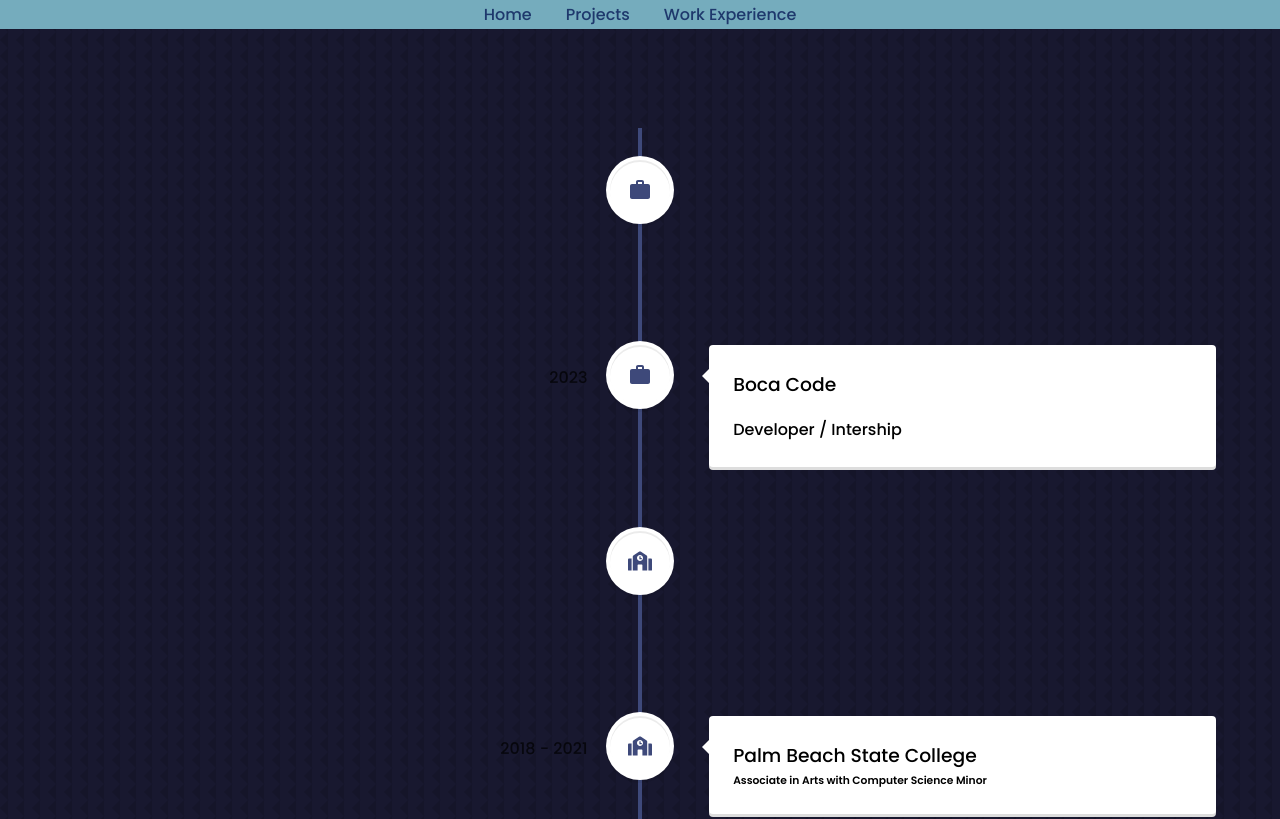
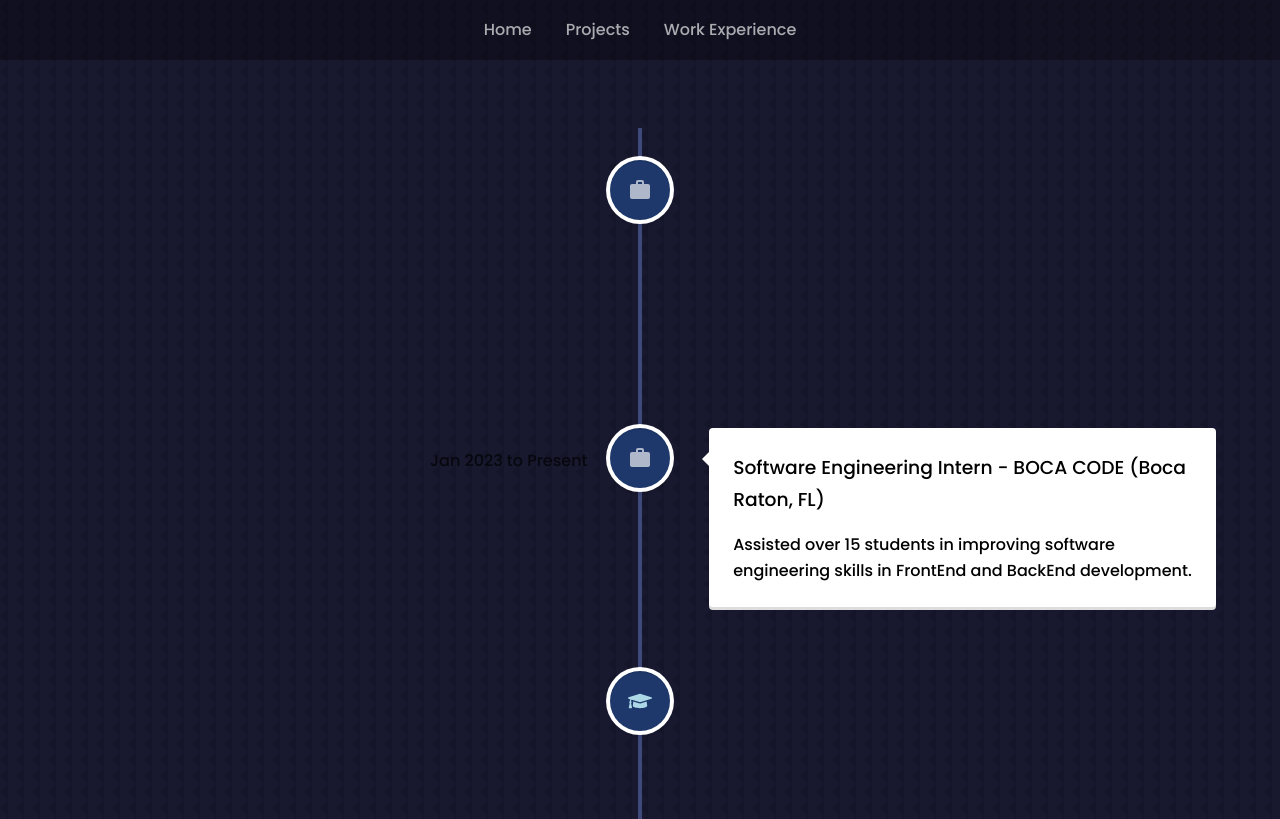
Before and after one commit to rensilva5/My-Portflio-Website, a React (Create React App) app: page /workExperience in a window 1280 px wide. Shown: the top 819 px of the page. Built offline with nearby package versions, Linux system fonts and the light colour scheme.

Commit message:
WorkExperience iupdated

```diff
--- a/src/components/common/navbarCommon/navbarCommon.css
+++ b/src/components/common/navbarCommon/navbarCommon.css
@@ -1,12 +1,5 @@
-/* .navbarCommon { */
-    /* width: 100%; */
-    /* height: 100%; */
-    /* bottom: 2rem; */
-    /* position: sticky; */
-    /* position: fixed; */
 
-    /* box-shadow: 4px 4px 3px 5px #313a47; */
-/* } */
+/* box-shadow: 4px 4px 3px 5px #313a47; */
 
 /* .sticky {
     position: fixed;
@@ -22,7 +15,8 @@
     flex-direction: row;
     flex-wrap: wrap;
     gap: 2rem;
-    background-color: hsl(194, 35%, 60%);;
+    /* background-color: hsl(194, 35%, 60%);; */
+    background: rgba(0, 0, 0, 0.3);
     width: 100%;
     align-items: center;
     justify-content: center;
@@ -33,10 +27,12 @@
 }
 
 .navbarCommon a {
-    /* color: white; */
-    color: #1e386c;
+    /* color: #1e386c; */
+    color: var(--color-light);
     text-decoration: none;
     margin: 1px;
+    padding-bottom: 1.2%;
+    padding-top: 1.2%;
     /* font-size: 16px; */
     font-weight: 500;
 }
--- a/src/components/portfolio/Portfolio.jsx
+++ b/src/components/portfolio/Portfolio.jsx
@@ -94,7 +94,7 @@
                     Github
                   </a>
                   <a href={demo} className="btn btn-primary" target="_blank" rel="noopener noreferrer" aria-label={`View ${title} live demo`}>
-                    Live Demo
+                    Demo
                   </a>
                 </div>
               </article>
--- a/src/index.css
+++ b/src/index.css
@@ -1,5 +1,21 @@
+/* Import font */
 @import url('https://fonts.googleapis.com/css2?family=Poppins:wght@300;400;500;600&display=swap');
 
+/* Define variables */
+:root {
+  --color-bg: #18182f;
+  --color-bg-variant: #1e386c;
+  --color-primary: hsl(194, 35%, 60%);
+  --color-primary-variant: rgba(77, 181, 255, 0.396);
+  --color-white: #fff;
+  --color-light: rgba(255, 255, 255, 0.648);
+  --transition: all 400ms ease;
+  --container-width-lg: 75%;
+  --container-width-md: 86%;
+  --container-width-sm: 90%;
+}
+
+/* Global styles */
 * {
   margin: 0;
   padding: 0;
@@ -8,21 +24,6 @@
   box-sizing: border-box;
   list-style: none;
   text-decoration: none;
-}
-
-:root {
-    --color-bg: #18182f;
-    --color-bg-variant: #1e386c;
-    --color-primary: hsl(194, 35%, 60%);
-    --color-primary-variant: rgba(77, 181, 255, 0.396);
-    --color-white: #fff;
-    --color-light: rgba(255, 255, 255, 0.648);
-
-    --transition: all 400ms ease;
-
-    --container-width-lg: 75%;
-    --container-width-md: 86%;
-    --container-width-sm: 90%;
 }
 
 html {
@@ -35,18 +36,15 @@
 
 body {
   font-family: 'Poppins', sans-serif;
-    background: var(--color-bg);
+  background: var(--color-bg) url(../src/assets/bg-texture.png);
   color: var(--color-white);
   line-height: 1.7;
-    background-image: url(../src/assets/bg-texture.png);
 }
 
 /* General Styles */
-
 .container {
   width: var(--container-width-lg);
   margin: 0 auto;
-    /* z-index: -1; */
 }
 
 h1, h2, h3, h4, h5 {
@@ -59,10 +57,10 @@
 
 section {
   margin-top: 8rem;
-    /* z-index: -1; */
 }
 
-section > h2, section > h5 {
+section > h2,
+section > h5 {
   text-align: center;
   color: var(--color-light);
 }
@@ -86,14 +84,17 @@
 }
 
 .btn {
-    width: max-content;
   display: inline-block;
-    color: var(--color-primary);
   padding: 0.75rem 1.2rem;
   border-radius: 0.4rem;
   cursor: pointer;
+  transition: var(--transition);
+}
+
+.btn-primary {
+  background: var(--color-primary);
+  color: var(--color-bg);
   border: 1px solid var(--color-primary);
-    transition: var(--transition);
 }
 
 .btn:hover {
@@ -102,37 +103,163 @@
   border-color: transparent;
 }
 
-.btn-primary {
-    background: var(--color-primary);
-    color: var(--color-bg);
-}
-
 img {
   display: block;
   width: 100%;
   object-fit: cover;
 }
 
-/* Media queries (Medium devices such as tablets) */
-
+/* Media queries */
 @media screen and (max-width: 1024px) {
   .container {
     width: var(--container-width-md);
   }
-
   section {
     margin-top: 6rem;
   }
 }
 
-/* Small queries (small devices such as phones) */
-
 @media screen and (max-width: 600px) {
   .container {
     width: var(--container-width-sm);
   }
-
-    section > h2{
+  section > h2 {
     margin-bottom: 2rem;
   }
 }
+
+/* Second stytling option */
+
+/* Import font */
+/* @import url('https://fonts.googleapis.com/css2?family=Poppins:wght@300;400;500;600&display=swap'); */
+
+/* Define variables */
+/* :root {
+--color-bg: #2e2e2e;
+--color-bg-variant: #1c1c1c;
+--color-primary: #4a90e2;
+--color-primary-variant: rgba(74, 144, 226, 0.2);
+--color-white: #ffffff;
+--color-light: rgba(255, 255, 255, 0.8);
+--transition: all 0.4s ease;
+--container-width-lg: 75%;
+--container-width-md: 86%;
+--container-width-sm: 90%;
+} */
+
+/* Global styles */
+
+/* * {
+margin: 0;
+padding: 0;
+box-sizing: border-box;
+}
+html {
+scroll-behavior: smooth;
+}
+
+::-webkit-scrollbar {
+display: none;
+}
+
+body {
+font-family: 'Poppins', sans-serif;
+background: var(--color-bg);
+color: var(--color-white);
+line-height: 1.7;
+} */
+
+/* General Styles */
+/* .container {
+max-width: var(--container-width-lg);
+margin: 0 auto;
+padding: 0 1rem;
+}
+
+h1, h2, h3, h4, h5 {
+font-weight: 500;
+text-align: center;
+margin-bottom: 2rem;
+}
+
+h1 {
+font-size: 2.5rem;
+}
+
+section {
+margin-top: 8rem;
+}
+
+section > h2,
+section > h5 {
+color: var(--color-light);
+}
+
+section > h2 {
+color: var(--color-primary);
+}
+
+.text-light {
+color: var(--color-light);
+}
+
+a {
+color: var(--color-primary);
+text-decoration: none;
+transition: var(--transition);
+}
+
+a:hover {
+color: var(--color-white);
+}
+
+.btn {
+display: inline-block;
+padding: 0.75rem 1.2rem;
+border-radius: 0.4rem;
+cursor: pointer;
+transition: var(--transition);
+}
+
+.btn-primary {
+background: var(--color-primary);
+color: var(--color-bg);
+border: 1px solid var(--color-primary);
+}
+
+.btn:hover {
+background: var(--color-white);
+color: var(--color-bg);
+border-color: transparent;
+}
+
+img {
+display: block;
+width: 100%;
+height: auto;
+} */
+
+/* Media queries */
+/* @media screen and (max-width: 1024px) {
+.container {
+max-width: var(--container-width-md);
+}
+section {
+margin-top: 6rem;
+}
+}
+
+@media screen and (max-width: 600px) {
+.container {
+max-width: var(--container-width-sm);
+}
+h1 {
+font-size: 2rem;
+}
+h2 {
+font-size: 1.5rem;
+}
+section > h2 {
+margin-bottom: 1.5rem;
+}
+} */
--- a/src/pages/workExperience/WorkExperience.jsx
+++ b/src/pages/workExperience/WorkExperience.jsx
@@ -4,7 +4,7 @@
   VerticalTimelineElement,
 } from "react-vertical-timeline-component";
 import 'react-vertical-timeline-component/style.min.css'
-import { FaSchool } from 'react-icons/fa'
+import { FaGraduationCap } from 'react-icons/fa'
 import { MdWork } from 'react-icons/md'
 import './workExperience.css'
 
@@ -15,27 +15,27 @@
       <VerticalTimeline lineColor="#3e497a">
         <VerticalTimelineElement
           className="vertical-timeline-element--education"
-          date="2023"
-          iconStyle={{ background: "white", color: "#3e497a" }}
+          date="Jan to March 2023"
+          iconStyle={{ background: "#1e386c", color: "rgba(255, 255, 255, 0.648)" }}
           icon={<MdWork />}
           >
-          <h3 className="vertical-timeline-element-title">Allterco Solutions</h3>
-          <p>Internship</p>
+          <h3 className="vertical-timeline-element-title">IoT Intern - ALLTERCO-SHELLY ROBOTICS (Boca Raton, FL)</h3>
+          <p>Created NodeJS/Express APIs for IoT devices (plugs, lamps, relays) to exchange real-time data efficiently, and build full-stack software for local device control.</p>
         </VerticalTimelineElement>
         <VerticalTimelineElement
           className="vertical-timeline-element--education"
-          date="2023"
-          iconStyle={{ background: "white", color: "#3e497a" }}
+          date="Jan 2023 to Present"
+          iconStyle={{ background: "#1e386c", color: "rgba(255, 255, 255, 0.648)" }}
           icon={<MdWork />}
           >
-          <h3 className="vertical-timeline-element-title">Boca Code</h3>
-          <p>Developer / Intership</p>
+          <h3 className="vertical-timeline-element-title">Software Engineering Intern - BOCA CODE (Boca Raton, FL)</h3>
+          <p>Assisted over 15 students in improving software engineering skills in FrontEnd and BackEnd development.</p>
         </VerticalTimelineElement>
         <VerticalTimelineElement
           className="vertical-timeline-element--education"
-          date="2023 - Present"
-          iconStyle={{ background: "white", color: "#3e497a" }}
-          icon={<FaSchool />}
+          date="Summer 2022"
+          iconStyle={{ background: "#1e386c", color: "lightblue" }}
+          icon={<FaGraduationCap />}
           >
           <h3 className="vertical-timeline-element-title">Boca Code</h3>
           <p>Software Engineer Career Course</p>
@@ -43,20 +43,20 @@
         <VerticalTimelineElement
           className="vertical-timeline-element--education"
           date="2018 - 2021"
-          iconStyle={{ background: "white", color: "#3e497a" }}
-          icon={<FaSchool />}
+          iconStyle={{ background: "#1e386c", color: "lightblue" }}
+          icon={<FaGraduationCap />}
           >
           <h3 className="vertical-timeline-element-title">Palm Beach State College</h3>
           <h6>Associate in Arts with Computer Science Minor</h6>
         </VerticalTimelineElement>
         <VerticalTimelineElement
           className="vertical-timeline-element--education"
-          date=""
-          iconStyle={{ background: "white", color: "#3e497a" }}
-          icon={<FaSchool />}
+          date="2019 2020"
+          iconStyle={{ background: "#1e386c", color: "rgba(255, 255, 255, 0.648)" }}
+          icon={<MdWork />}
           >
-          <h3 className="vertical-timeline-element-title">Inem High School</h3>
-          <p>Graduated as Science and Mathematics</p>
+          <h3 className="vertical-timeline-element-title">Math Tutor - PALM BEACH STATE COLLEGE (Lake Worth, FL)</h3>
+          <p>Tutored 400+ students in areas such as algebraic methods and statistics resulting in 80% higher test results and GPA.</p>
         </VerticalTimelineElement>
       </VerticalTimeline>
     </div>
```
Lines whose indentation alone changed are shown as unchanged.
